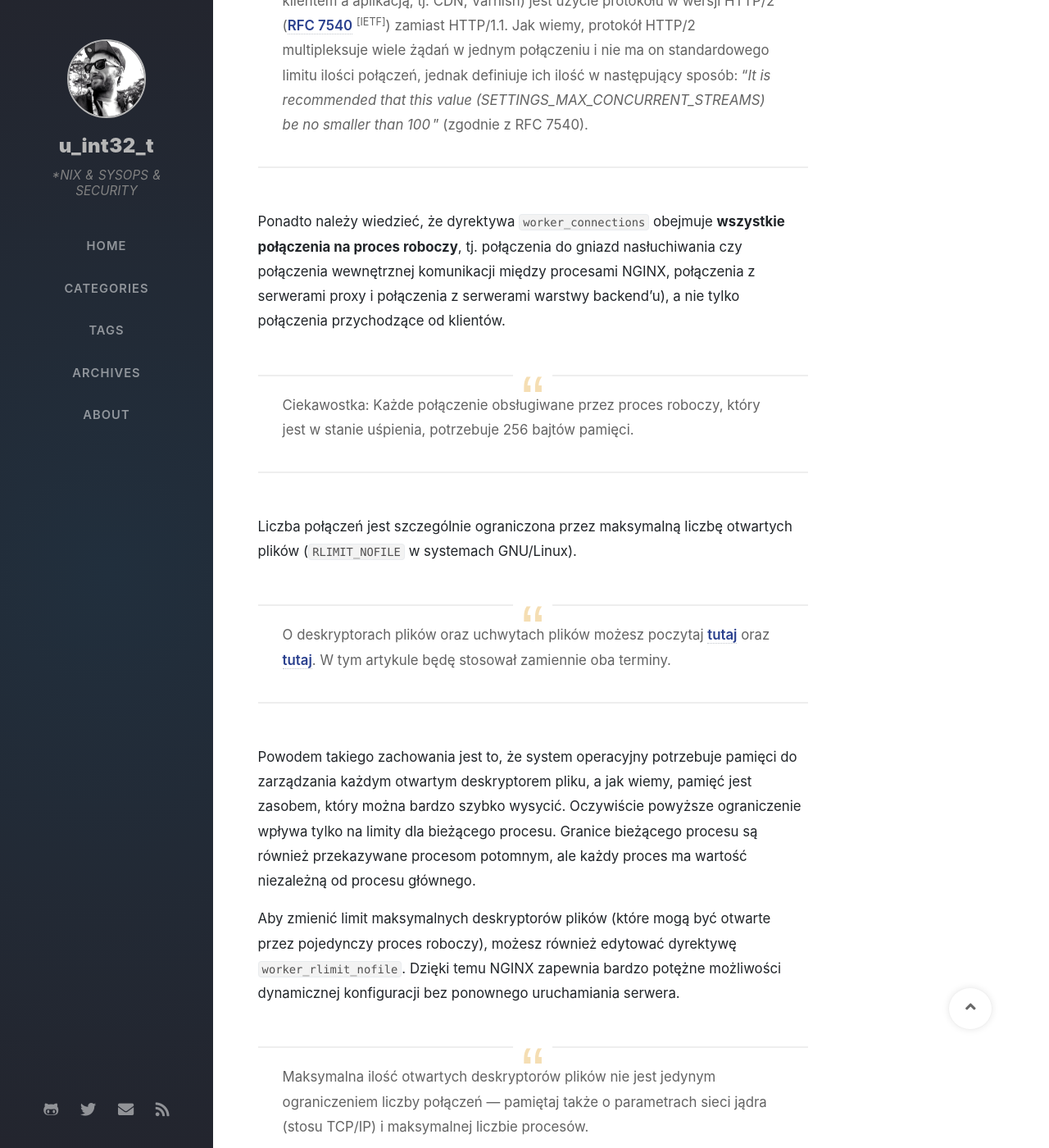
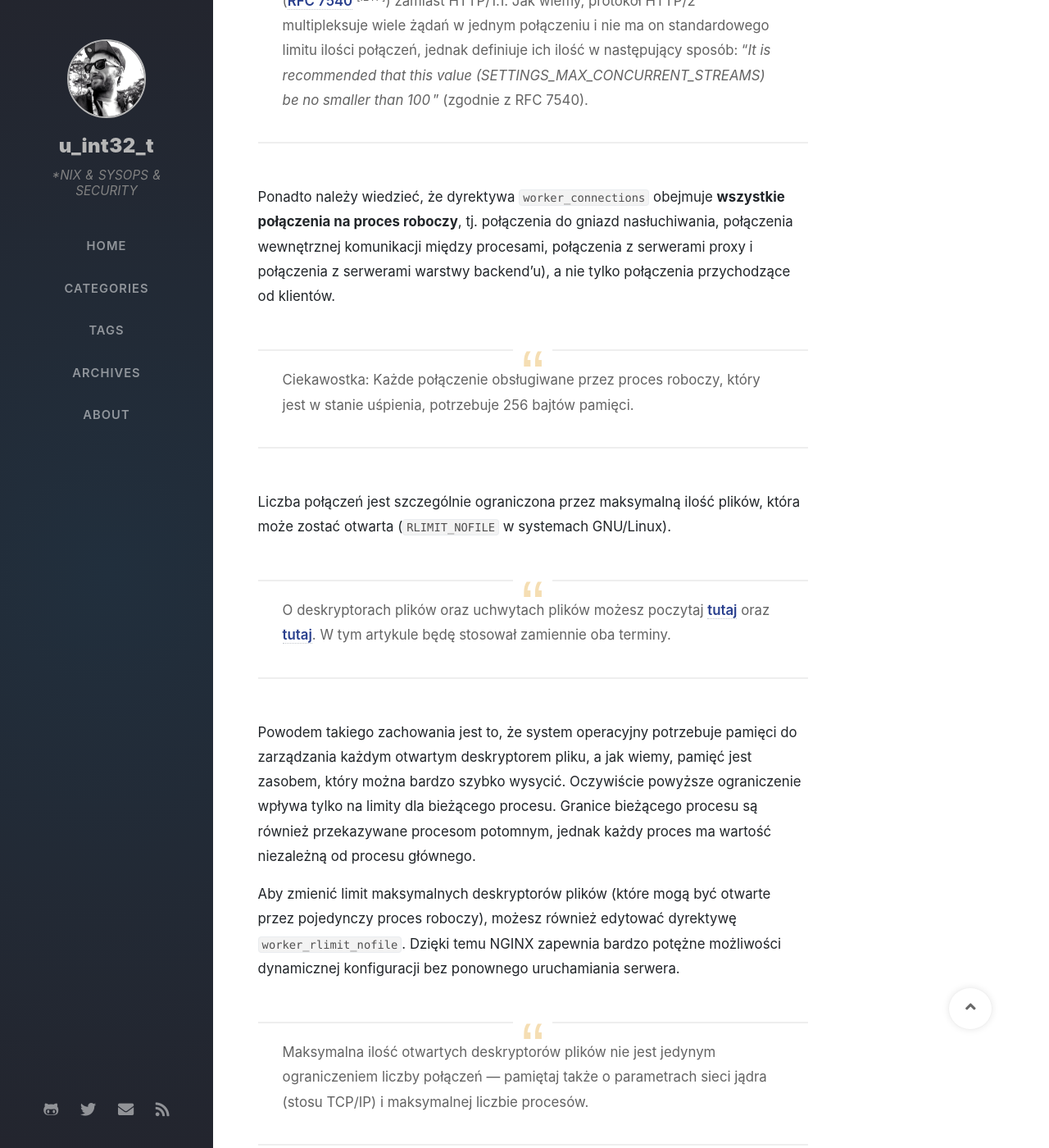
Before and after one commit to morristech/trimstray.github.io, a Jekyll site: the page built from _posts/2020-02-17-nginx-maksymalna-ilosc-rownoczesnych-polaczen.md, in a window 1280 px wide and 1400 px high, scrolled down 1404 px. Shown: the whole window at 82% size. Built offline with Jekyll 4.4.1, drawn with Linux system fonts in a browser that asks for light colours; nearby versions of some CDN libraries; some web fonts are replaced; comment, search, counter and statistics services are not loaded; some of the changed text lies outside the part shown.

Commit message:
fix typos; minor updates (v3) - signed-off-by: trimstray <trimstray@gmail.com>

````diff
--- a/_posts/2020-02-17-nginx-maksymalna-ilosc-rownoczesnych-polaczen.md
+++ b/_posts/2020-02-17-nginx-maksymalna-ilosc-rownoczesnych-polaczen.md
@@ -18,33 +18,33 @@ Spójrz na poniższe równanie:
 worker_processes * worker_connections = max connections
 ```
 
-Zgodnie z tym: jeśli uruchomisz 4 procesy robocze z ustawioną wartością 4096 połączeń na proces roboczy (worker), będziesz w stanie obsłużyć maksymalnie 16 384 połączeń. Oczywiście ustawienia te są ograniczone przez jądro (maksymalna liczba połączeń, maksymalna liczba otwartych plików lub maksymalna liczba procesów).
+Zgodnie z tym: jeśli uruchomisz 4 procesy robocze (workery) z ustawioną wartością 4096 połączeń na proces roboczy, będziesz w stanie obsłużyć maksymalnie 16 384 połączeń. Oczywiście ustawienia te są ograniczone przez jądro (maksymalna liczba połączeń, maksymalna liczba otwartych plików lub maksymalna liczba procesów).
 
   > W tym miejscu polecam przeczytanie świetnego artykułu: [Understanding socket and port in TCP](https://medium.com/fantageek/understanding-socket-and-port-in-tcp-2213dc2e9b0c), w celu pełniejszego zrozumienia gniazd i portów TCP. Warto także zaznajomić się z dokumentem opisującym [maksymalną liczbę otwartych połączeń TCP](https://stackoverflow.com/questions/2332741/what-is-the-theoretical-maximum-number-of-open-tcp-connections-that-a-modern-lin), jakie może utworzyć system GNU/Linux.
 
 Jednak czy powyższe równanie w sposób definitywny określa maksymalną liczbę połączeń? Tak, jednak jest pewna rzecz warta wyjaśnienia. W wielu artykułach dostępnych w Internecie widziałem, jak niektórzy administratorzy tłumaczą sumę wartości dyrektyw `worker_processes` oraz `worker_connections` bezpośrednio na maksymalną liczbę klientów, którzy mogą być obsługiwani jednocześnie.
 
-Moim zdaniem jest to duży błąd, ponieważ niektórzy klienci (np. przeglądarki) otwierają szereg równoległych połączeń (na potwierdzenie moich słów, zerknij na [to krótkie wyjaśnienie](https://stackoverflow.com/questions/985431/max-parallel-http-connections-in-a-browser)). Klienci zwykle ustanawiają od 4 do 8 połączeń TCP, aby równolegle pobierać zasoby (aby pobierać różne komponenty strony internetowej, na przykład obrazy, skrypty itp.). Takie zachowanie zwiększa efektywną przepustowość i zmniejsza opóźnienia.
+Moim zdaniem jest to duży błąd, ponieważ niektórzy klienci (np. przeglądarki) otwierają szereg równoległych połączeń (na potwierdzenie moich słów, zerknij na [to krótkie wyjaśnienie](https://stackoverflow.com/questions/985431/max-parallel-http-connections-in-a-browser)). Klienci zwykle ustanawiają od 4 do 8 połączeń TCP, aby równolegle pobierać zasoby (aby pobierać różne komponenty strony internetowej, na przykład obrazki, skrypty itp.). Takie zachowanie zwiększa efektywną przepustowość i zmniejsza opóźnienia.
 
   > Jest to limit dla protokołu HTTP/1.1, który zgodnie z RFC wynosi 6-8 równoczesnych połączeń. Najlepszym rozwiązaniem w celu poprawy wydajności (bez aktualizacji sprzętu i użycia pamięci podręcznej między klientem a aplikacją, tj. CDN, Varnish) jest użycie protokołu w wersji HTTP/2 ([RFC 7540](https://tools.ietf.org/html/rfc7540) <sup>[IETF]</sup>) zamiast HTTP/1.1. Jak wiemy, protokół HTTP/2 multipleksuje wiele żądań w jednym połączeniu i nie ma on standardowego limitu ilości połączeń, jednak definiuje ich ilość w następujący sposób: "_It is recommended that this value (SETTINGS_MAX_CONCURRENT_STREAMS) be no smaller than 100_" (zgodnie z RFC 7540).
 
-Ponadto należy wiedzieć, że dyrektywa `worker_connections` obejmuje **wszystkie połączenia na proces roboczy**, tj. połączenia do gniazd nasłuchiwania czy połączenia wewnętrznej komunikacji między procesami NGINX, połączenia z serwerami proxy i połączenia z serwerami warstwy backend'u), a nie tylko połączenia przychodzące od klientów.
+Ponadto należy wiedzieć, że dyrektywa `worker_connections` obejmuje **wszystkie połączenia na proces roboczy**, tj. połączenia do gniazd nasłuchiwania, połączenia wewnętrznej komunikacji między procesami, połączenia z serwerami proxy i połączenia z serwerami warstwy backend'u), a nie tylko połączenia przychodzące od klientów.
 
   > Ciekawostka: Każde połączenie obsługiwane przez proces roboczy, który jest w stanie uśpienia, potrzebuje 256 bajtów pamięci.
 
-Liczba połączeń jest szczególnie ograniczona przez maksymalną liczbę otwartych plików (`RLIMIT_NOFILE` w systemach GNU/Linux).
+Liczba połączeń jest szczególnie ograniczona przez maksymalną ilość plików, która może zostać otwarta (`RLIMIT_NOFILE` w systemach GNU/Linux).
 
   > O deskryptorach plików oraz uchwytach plików możesz poczytaj [tutaj](https://pl.wikipedia.org/wiki/Deskryptor_pliku) oraz [tutaj](https://stackoverflow.com/questions/2423628/whats-the-difference-between-a-file-descriptor-and-file-pointer). W tym artykule będę stosował zamiennie oba terminy.
 
-Powodem takiego zachowania jest to, że system operacyjny potrzebuje pamięci do zarządzania każdym otwartym deskryptorem pliku, a jak wiemy, pamięć jest zasobem, który można bardzo szybko wysycić. Oczywiście powyższe ograniczenie wpływa tylko na limity dla bieżącego procesu. Granice bieżącego procesu są również przekazywane procesom potomnym, ale każdy proces ma wartość niezależną od procesu głównego.
+Powodem takiego zachowania jest to, że system operacyjny potrzebuje pamięci do zarządzania każdym otwartym deskryptorem pliku, a jak wiemy, pamięć jest zasobem, który można bardzo szybko wysycić. Oczywiście powyższe ograniczenie wpływa tylko na limity dla bieżącego procesu. Granice bieżącego procesu są również przekazywane procesom potomnym, jednak każdy proces ma wartość niezależną od procesu głównego.
 
 Aby zmienić limit maksymalnych deskryptorów plików (które mogą być otwarte przez pojedynczy proces roboczy), możesz również edytować dyrektywę `worker_rlimit_nofile`. Dzięki temu NGINX zapewnia bardzo potężne możliwości dynamicznej konfiguracji bez ponownego uruchamiania serwera.
 
   > Maksymalna ilość otwartych deskryptorów plików nie jest jedynym ograniczeniem liczby połączeń — pamiętaj także o parametrach sieci jądra (stosu TCP/IP) i maksymalnej liczbie procesów.
 
-Jeżeli chodzi o jasne wskazanie maksymalnej ilości otwartych deskryptorów plików, oficjalna dokumentacja jest tutaj bardzo powściągliwa. Mówi ona jedynie, że `worker_rlimit_nofile` jest ograniczeniem maksymalnej liczby otwartych plików dla procesów roboczych. Uważam, że jest to związane z jednym procesem roboczym, a nie ze wszystkimi.
+Jeżeli chodzi o jasne wskazanie maksymalnej ilości otwartych deskryptorów plików, oficjalna dokumentacja jest tutaj bardzo niejednoznaczna. Mówi ona jedynie, że `worker_rlimit_nofile` jest ograniczeniem maksymalnej liczby otwartych plików dla procesów roboczych. Uważam, że jest to związane z jednym procesem roboczym, a nie ze wszystkimi.
 
-Jeśli ustawisz `RLIMIT_NOFILE` na 25 000, a `worker_rlimit_nofile` na 12 000, NGINX ustawia (tylko dla procesów roboczych) maksymalny limit otwartych plików jako wartość dyrektywy `worker_rlimit_nofile`. Jednak proces główny będzie miał ustawioną wartość określoną za pomocą `RLIMIT_NOFILE`. Domyślnie `worker_rlimit_nofile` nie jest ustawiona, więc NGINX ustawia wartość początkową maksymalnej liczby otwartych plików na podstawie limitów systemowych.
+Jeśli ustawisz `RLIMIT_NOFILE` na 25 000, a `worker_rlimit_nofile` na 12 000, NGINX ustawia (tylko dla procesów roboczych) maksymalny limit otwartych plików jako wartość dyrektywy `worker_rlimit_nofile`. Jednak proces główny będzie miał nadal ustawioną wartość określoną za pomocą `RLIMIT_NOFILE`. Domyślnie `worker_rlimit_nofile` nie jest ustawiona, więc NGINX ustawia wartość początkową maksymalnej liczby otwartych plików na podstawie limitów systemowych.
 
 Przykład:
 
````
Also changed, not shown: other parts of _posts/2020-02-17-nginx-maksymalna-ilosc-rownoczesnych-polaczen.md (+6 -6 lines), _posts/2020-01-27-nginx-obsluga-połączen-zdarzenia-oraz-procesy.md (renamed from _posts/2020-02-17-nginx-obsluga-połączen-zdarzenia-oraz-procesy.md, +1 -1 lines), _posts/2020-02-19-owasp-api-security-top-10.md (+2 -2 lines).
